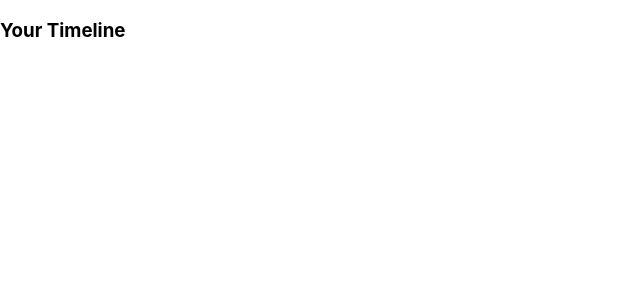
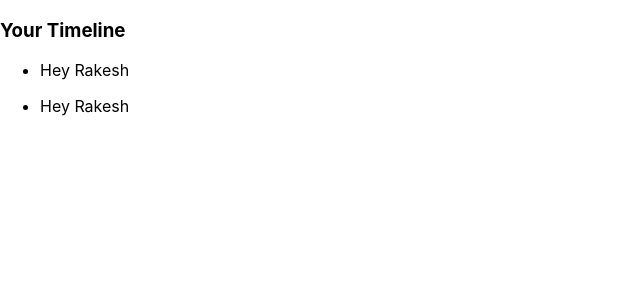
Before and after one commit to Rakeshpatel87p/wouldYouRather, a React (Create React App) app: page / in a window 1280 px wide. Shown: the top 300 px of the page, without its empty margins (0-640 px from the left). Built offline with nearby package versions, Linux system fonts and the light colour scheme.

Commit message:
qcard added + data

```diff
--- a/src/components/Dashboard.js
+++ b/src/components/Dashboard.js
@@ -1,22 +1,36 @@
 import React, { Component } from 'react';
 import { connect } from 'react-redux'
+import QuestionCard from './QuestionCard'
 
 class Dashboard extends Component {
 	render() {
+		const { userAnswers } = this.props
+
 		return (
 			<div>
 				<h3>Your Timeline</h3>
+				<ul>
+				{ Object.keys(userAnswers).map((keyname) => (
+					<li>
+						<QuestionCard question={keyname} answer={userAnswers[keyname]}/>
+					</li>
+				))}
+				</ul>
 
 			</div>
 		)
 	}
 }
 
-function mapStateToProps({authedUser, users}) {
+function mapStateToProps({authedUser, users, questions}) {
 	//return object of user
+	const userData = users[authedUser]
+
+	//const answeredQuestions = Object.keys(userData.answers)
 	return {
 		authedUser,
-		user: users[authedUser]
+		user: userData,
+		userAnswers: userData.answers
 	}
 }
 
--- /dev/null
+++ b/src/components/QuestionCard.js
@@ -0,0 +1,12 @@
+import React, { Component } from 'react'
+import { connect } from 'react-redux'
+
+class QuestionCard extends Component {
+	render() {
+		return (
+			<p>Hey Rakesh</p>
+		)
+	}
+}
+
+export default QuestionCard
```
